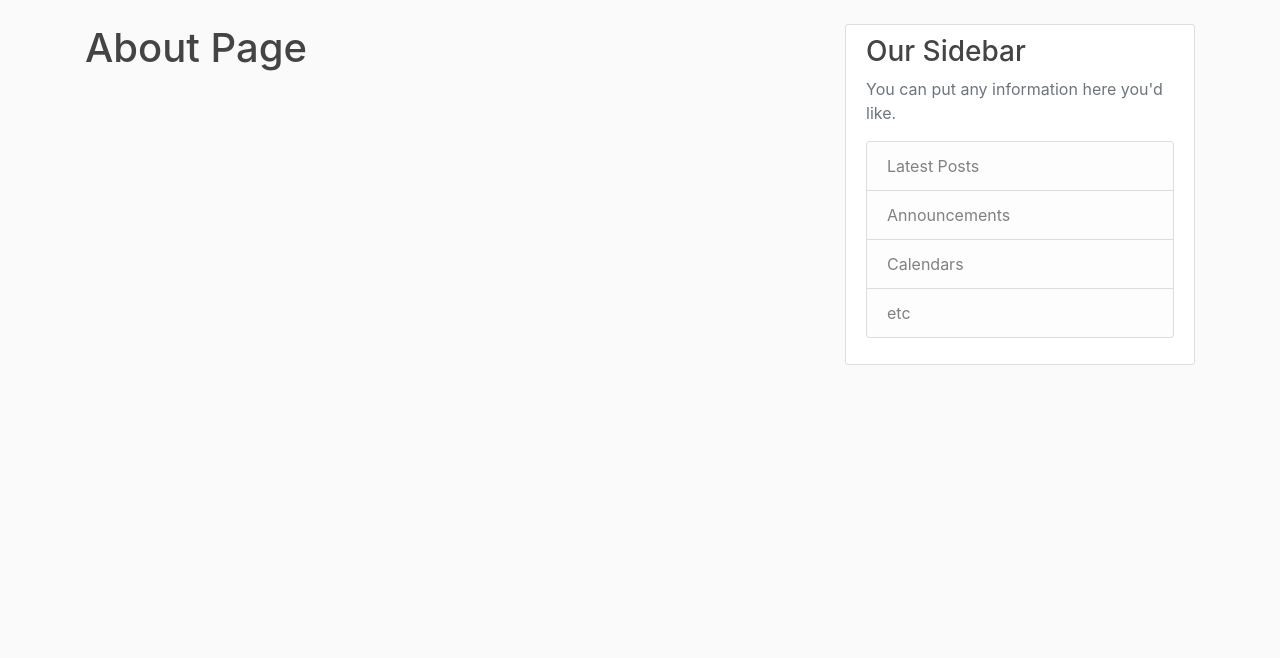
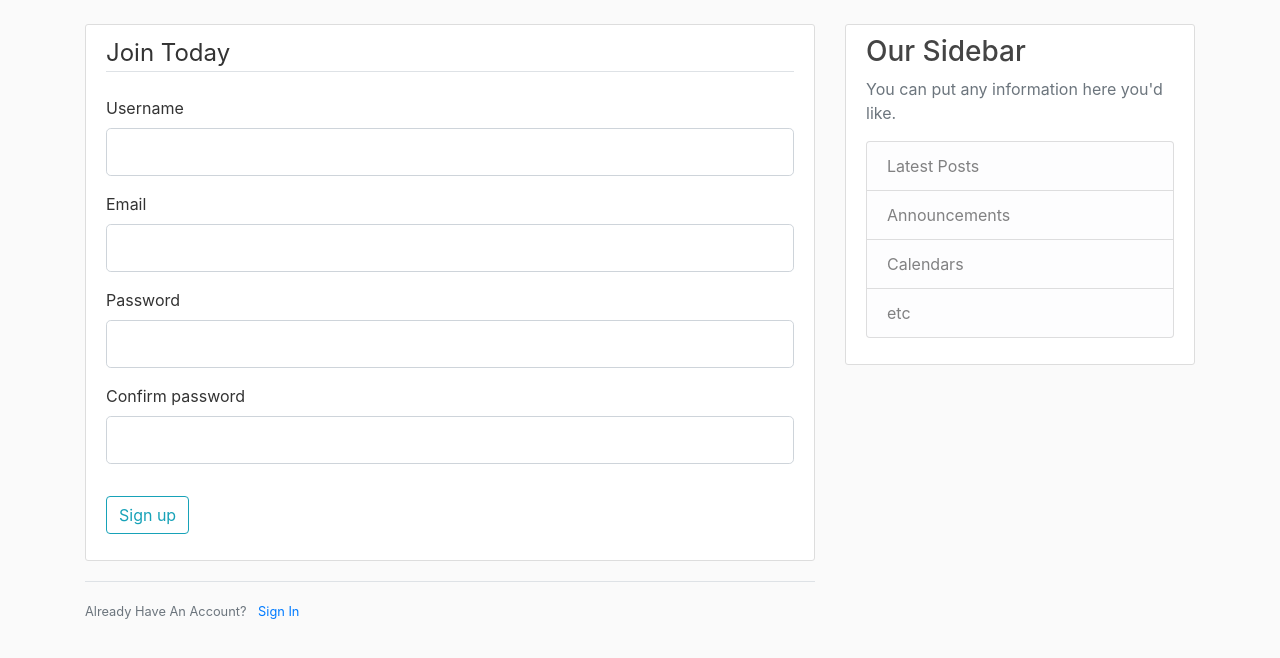
Before and after one commit to codebr3ak/flaskblog, a Flask app: page /register in a window 1280 px wide. Shown: the part 56-714 px from the top of the page. Run offline with Flask 2, Linux system fonts and the light colour scheme; some libraries are stand-ins or nearby versions.

Commit message:
worked om the login and register page

```diff
--- a/templates/register.html
+++ b/templates/register.html
@@ -1,4 +1,72 @@
 {% extends "layout.html" %}
 {% block content %}
-<h1>About Page</h1>
+    <div class="content-section">
+        <form method="POST" action="">
+            {{ form.hidden_tag() }}
+            <fieldset class="form-group">
+                <legend class="border-bottom mb-4">Join Today</legend>
+                <div class="form-group">
+                    {{ form.username.label(class="form-control-label") }}
+
+                    {% if form.username.errors %}
+                        {{ form.username(class="form-control form-control-lg is-invalid") }}
+                        <div class="invalid-feedback">
+                            {% for error in form.username.errors %}
+                                <span>{{ error }}</span>
+                            {% endfor %}
+                        </div>
+                    {% else %}
+                        {{ form.username(class="form-control form-control-lg") }}
+                    {% endif %}
+                </div>
+                <div class="form-group">
+                    {{ form.email.label(class="form-control-label") }}
+                    {% if form.email.errors %}
+                        {{ form.email(class="form-control form-control-lg is-invalid") }}
+                        <div class="invalid-feedback">
+                            {% for error in form.email.errors %}
+                                <span>{{ error }}</span>
+                            {% endfor %}
+                        </div>
+                    {% else %}
+                        {{ form.email(class="form-control form-control-lg") }}
+                    {% endif %}
+                </div>
+                <div class="form-group">
+                    {{ form.password.label(class="form-control-label") }}
+                    {% if form.password.errors %}
+                        {{ form.password(class="form-control form-control-lg is-invalid") }}
+                        <div class="invalid-feedback">
+                            {% for error in form.password.errors %}
+                                <span>{{ error }}</span>
+                            {% endfor %}
+                        </div>
+                    {% else %}
+                        {{ form.password(class="form-control form-control-lg") }}
+                    {% endif %}
+                </div>
+                <div class="form-group">
+                    {{ form.confirm_password.label(class="form-control-label") }}
+                    {% if form.confirm_password.errors %}
+                        {{ form.confirm_password(class="form-control form-control-lg is-invalid") }}
+                        <div class="invalid-feedback">
+                            {% for error in form.confirm_password.errors %}
+                                <span>{{ error }}</span>
+                            {% endfor %}
+                        </div>
+                    {% else %}
+                        {{ form.confirm_password(class="form-control form-control-lg") }}
+                    {% endif %}
+                </div>
+            </fieldset>
+            <div class="form-group">
+                {{ form.submit(class="btn btn-outline-info") }}
+            </div>
+        </form>
+    </div>
+    <div class="border-top pt-3">
+        <small class="text-muted">
+            Already Have An Account? <a class="ml-2" href="{{ url_for('login') }}">Sign In</a>
+        </small>
+    </div>
 {% endblock content %}
```
Also changed, not shown: templates/login.html (+49 -1 lines).
